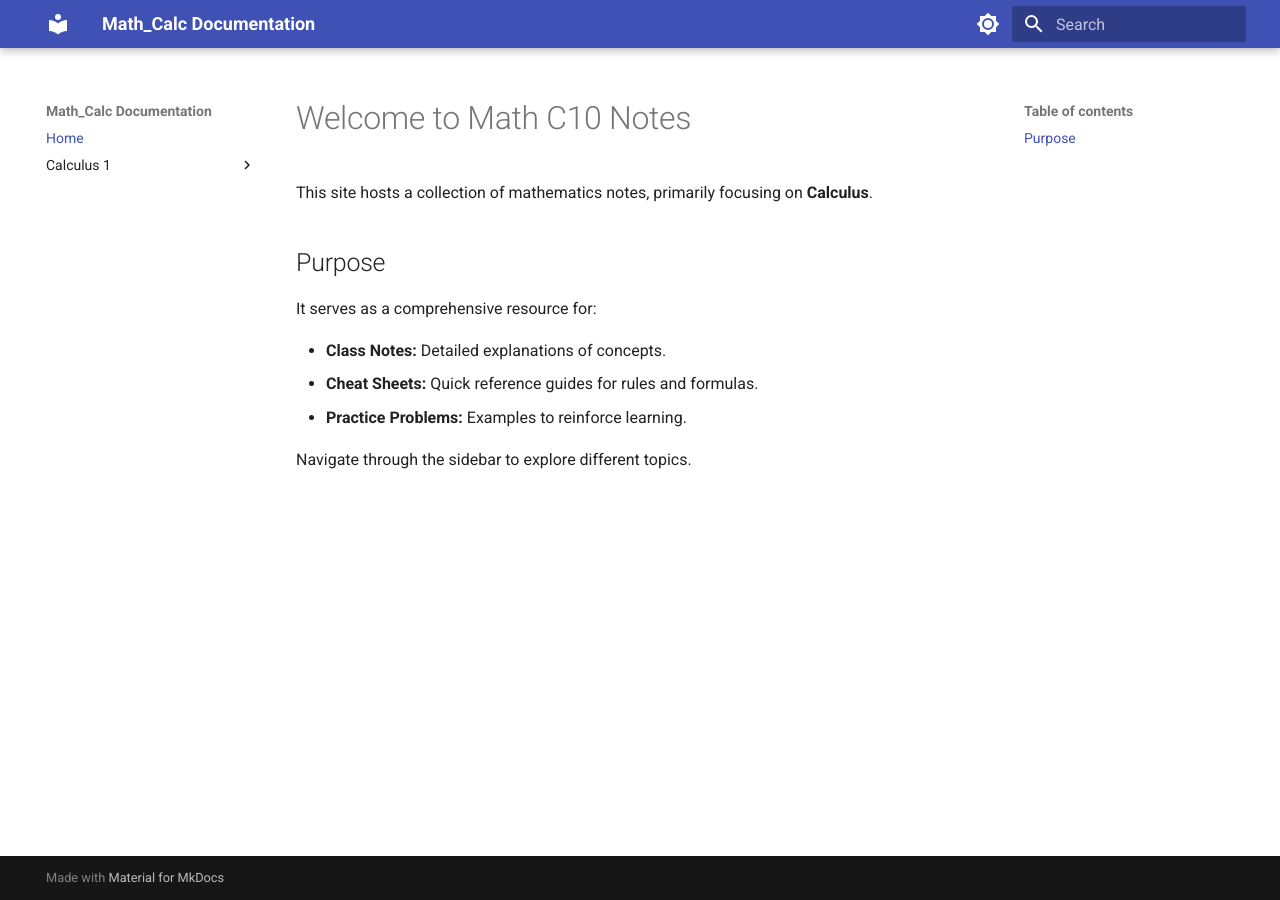
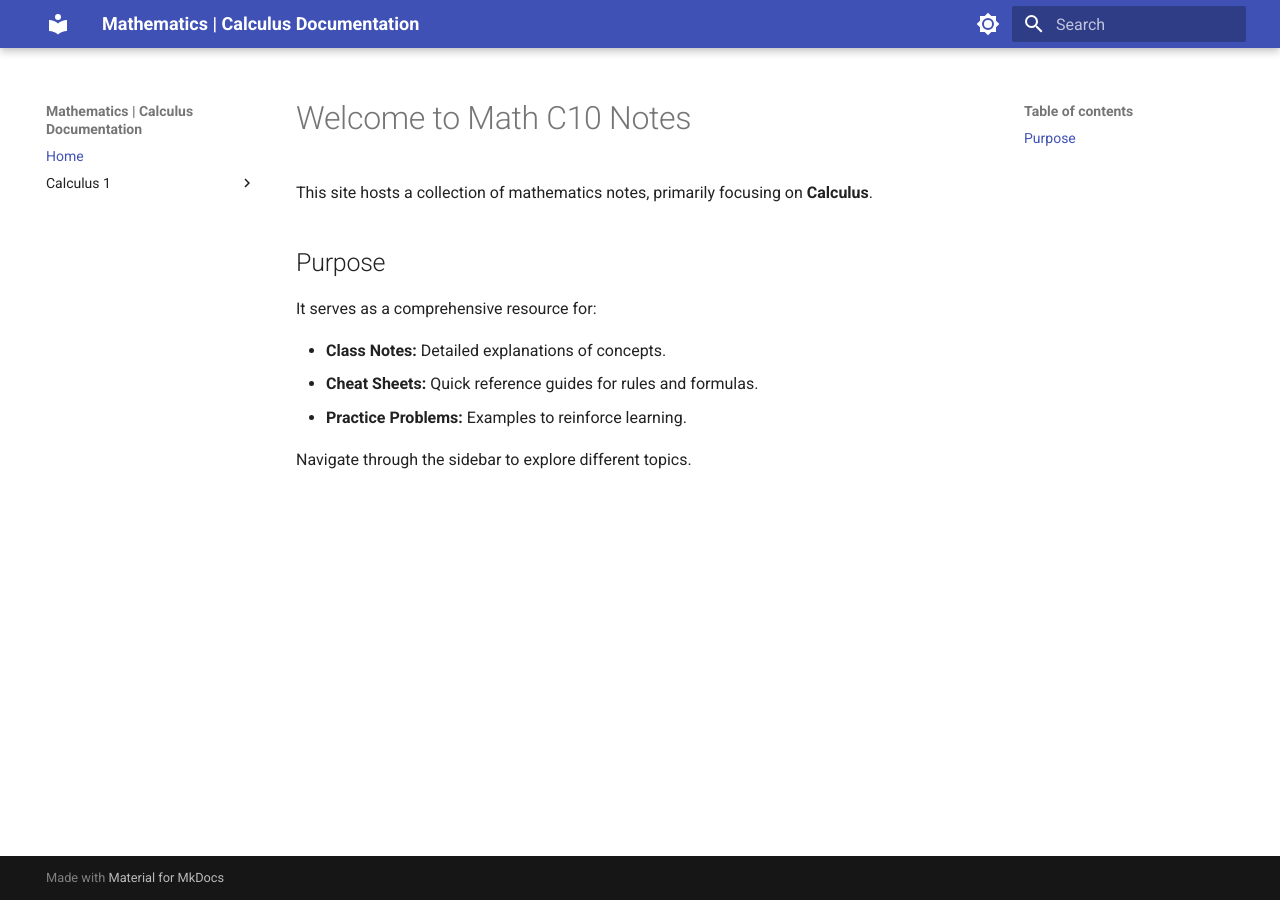
Before and after one commit to finyak4/Mathematics_Calculus, an MkDocs documentation site: the page built from docs/index.md, in a window 1280 px wide. Built offline with MkDocs 1.6.1 and Material for MkDocs 9.7.7, drawn with Linux system fonts in a browser that asks for light colours.

Commit message:
small edittion

```diff
--- a/mkdocs.yml
+++ b/mkdocs.yml
@@ -1,4 +1,4 @@
-site_name: Math_Calc Documentation
+site_name: "Mathematics | Calculus Documentation"
 
 theme:
   name: material
```
